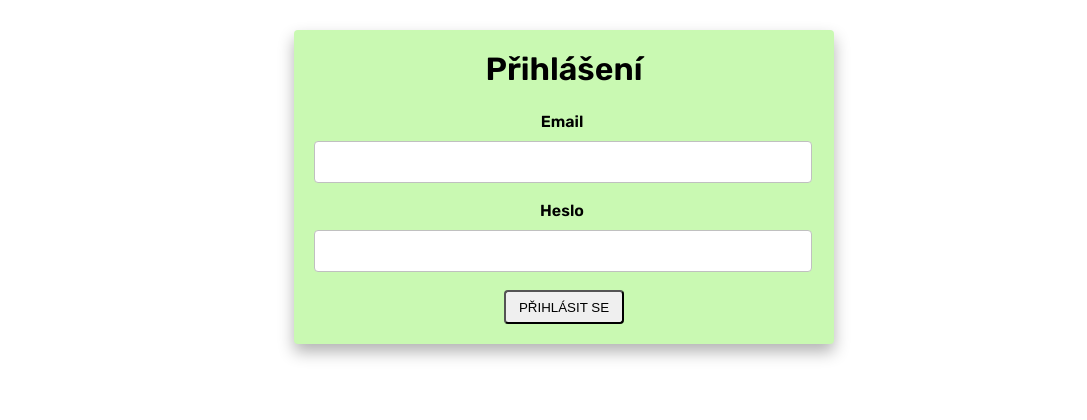
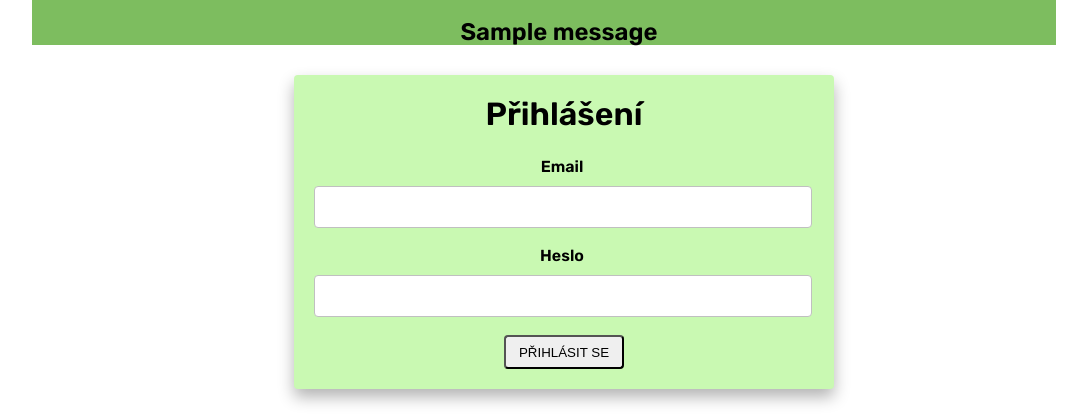
Before and after one commit to v-kollar/junkyard-website, a Flask app: page /prihlaseni in a window 1280 px wide. Shown: the part 81-501 px from the top of the page, without its empty margins (96-1183 px from the left). Run offline with Flask 2, Linux system fonts and the light colour scheme; one stand-in notice (Sample message) is shown.

Commit message:
Přidáno upozornění na odhlášení

```diff
--- a/src/templates/login.jinja2
+++ b/src/templates/login.jinja2
@@ -1,6 +1,13 @@
 {% extends 'main.jinja2' %}
 {% block title %}<title>Přihlášení</title>{% endblock %}
 {% block content %}
+{% with messages = get_flashed_messages(with_categories=false) %}
+{% if messages %}
+    {% for message in messages %}
+    <section><h2>{{ message }}</h2></section>
+    {% endfor %}
+{% endif %}
+{% endwith %}
 <div class="container">
     <form method="POST">
         <h1>Přihlášení</h1>
```
